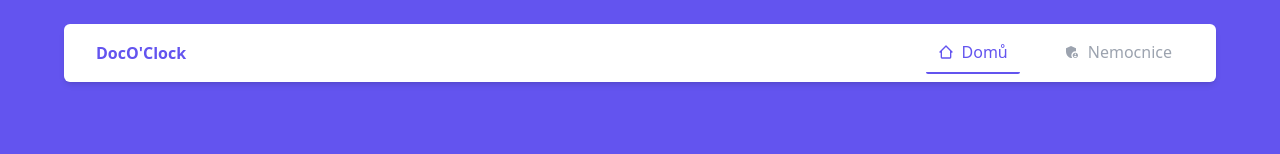
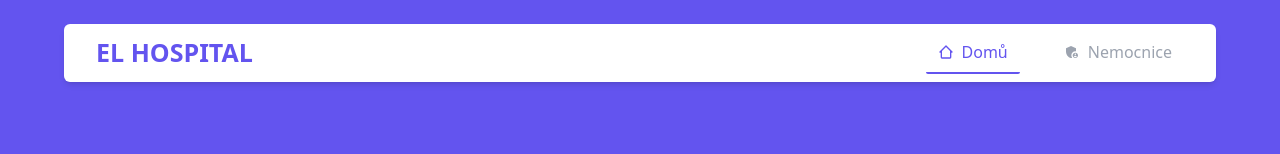
Before and after one commit to UUBoys/JavaUUDreamTeam, a Next.js app in the folder frontend/: page / in a window 1280 px wide. Shown: the top 154 px of the page. Built offline with nearby package versions, Linux system fonts and the light colour scheme.

Commit message:
fix jak pes.cz

```diff
--- a/frontend/src/common/components/Navbar/index.tsx
+++ b/frontend/src/common/components/Navbar/index.tsx
@@ -37,7 +37,7 @@ const Navbar = () => {
   return (
     <div className="fixed left-[5%] top-0 mt-6 flex w-[90%] items-center justify-between rounded-md bg-white px-8 py-2 shadow-md">
       {/* eslint-disable-next-line react/no-unescaped-entities */}
-      <h1 className="font-bold text-primary">DocO'Clock</h1>
+      <h1 onClick={() => push("/")} className="font-bold cursor-pointer text-primary text-[25px]">EL HOSPITAL</h1>
       <div className="flex items-center gap-8">
         {links.map((link) => (
           <button
```
